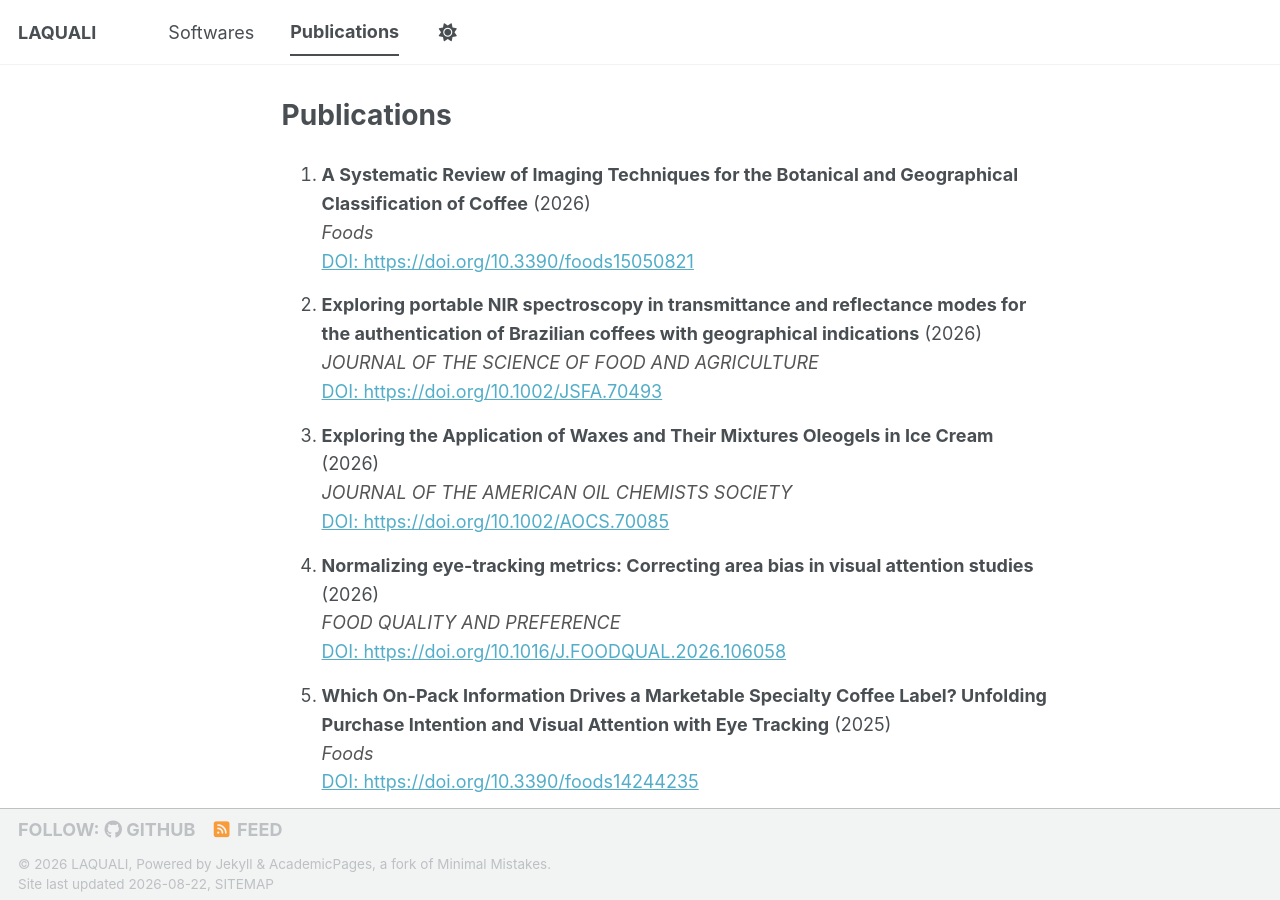
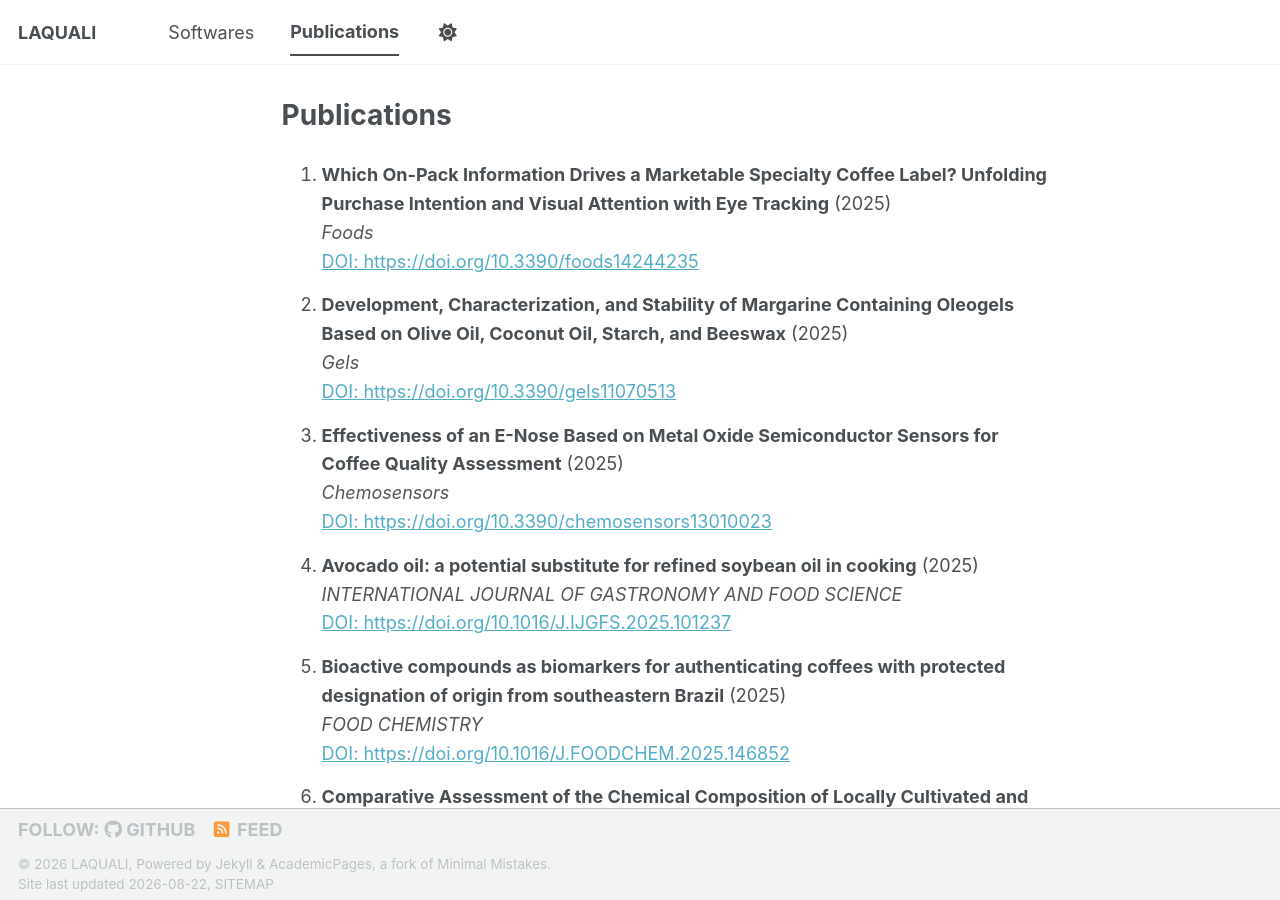
Before and after one commit to LAQUALI-UFLA/laquali-ufla.github.io, a Jekyll site: the page built from _pages/articles.md, in a window 1280 px wide and 900 px high. Built offline with Jekyll 4.4.1, drawn with Linux system fonts in a browser that asks for light colours; a style sheet for code colours, icons or effects is not loaded.

Commit message:
Delete outdated publications from publications.json
Removed several publications from the JSON file.

```diff
--- a/_data/publications.json
+++ b/_data/publications.json
@@ -1,28 +1,5 @@
 [
-  {
-    "title": "A Systematic Review of Imaging Techniques for the Botanical and Geographical Classification of Coffee",
-    "year": 2026,
-    "journal": "Foods",
-    "doi": "https://doi.org/10.3390/foods15050821"
-  },
-  {
-    "title": "Exploring portable NIR spectroscopy in transmittance and reflectance modes for the authentication of Brazilian coffees with geographical indications",
-    "year": 2026,
-    "journal": "JOURNAL OF THE SCIENCE OF FOOD AND AGRICULTURE",
-    "doi": "https://doi.org/10.1002/JSFA.70493"
-  },
-  {
-    "title": "Exploring the Application of Waxes and Their Mixtures Oleogels in Ice Cream",
-    "year": 2026,
-    "journal": "JOURNAL OF THE AMERICAN OIL CHEMISTS SOCIETY",
-    "doi": "https://doi.org/10.1002/AOCS.70085"
-  },
-  {
-    "title": "Normalizing eye-tracking metrics: Correcting area bias in visual attention studies",
-    "year": 2026,
-    "journal": "FOOD QUALITY AND PREFERENCE",
-    "doi": "https://doi.org/10.1016/J.FOODQUAL.2026.106058"
-  },
+
   {
     "title": "Which On-Pack Information Drives a Marketable Specialty Coffee Label? Unfolding Purchase Intention and Visual Attention with Eye Tracking",
     "year": 2025,
```
